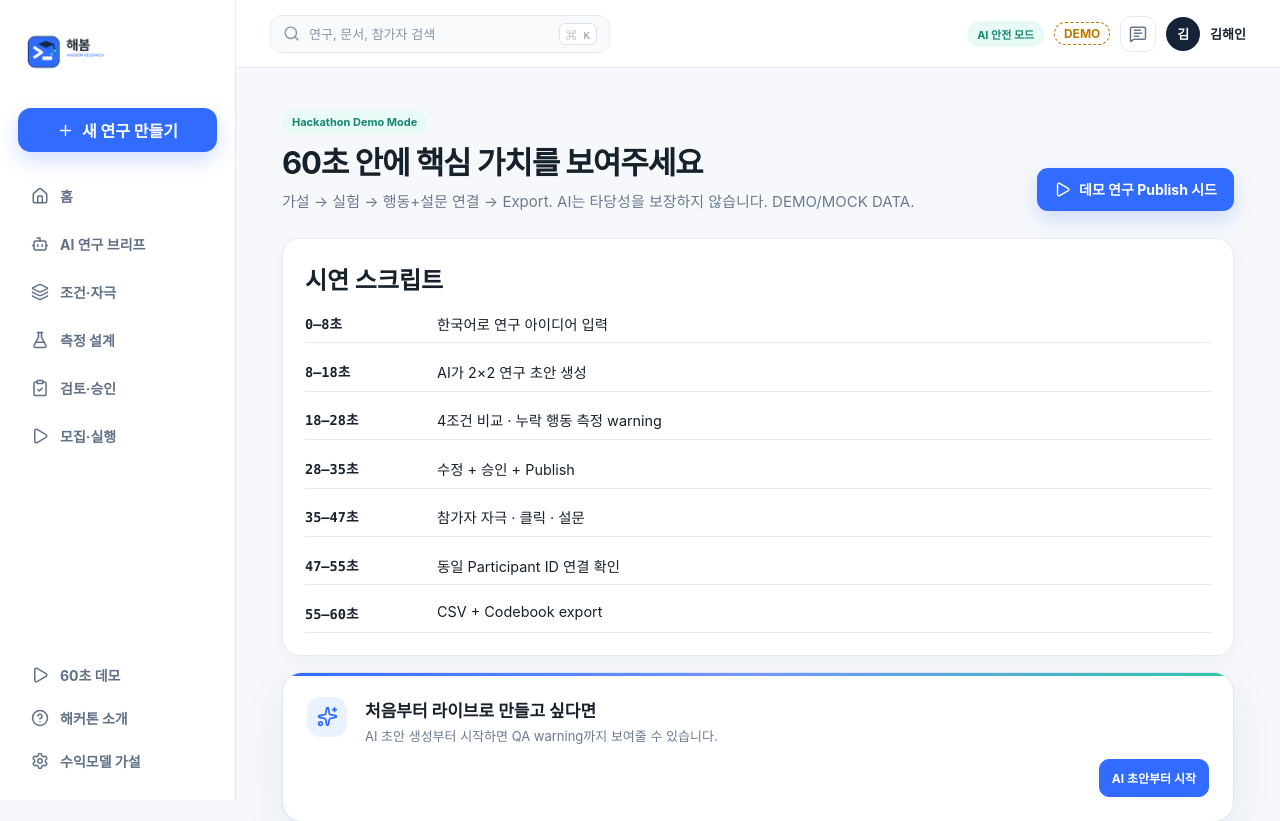
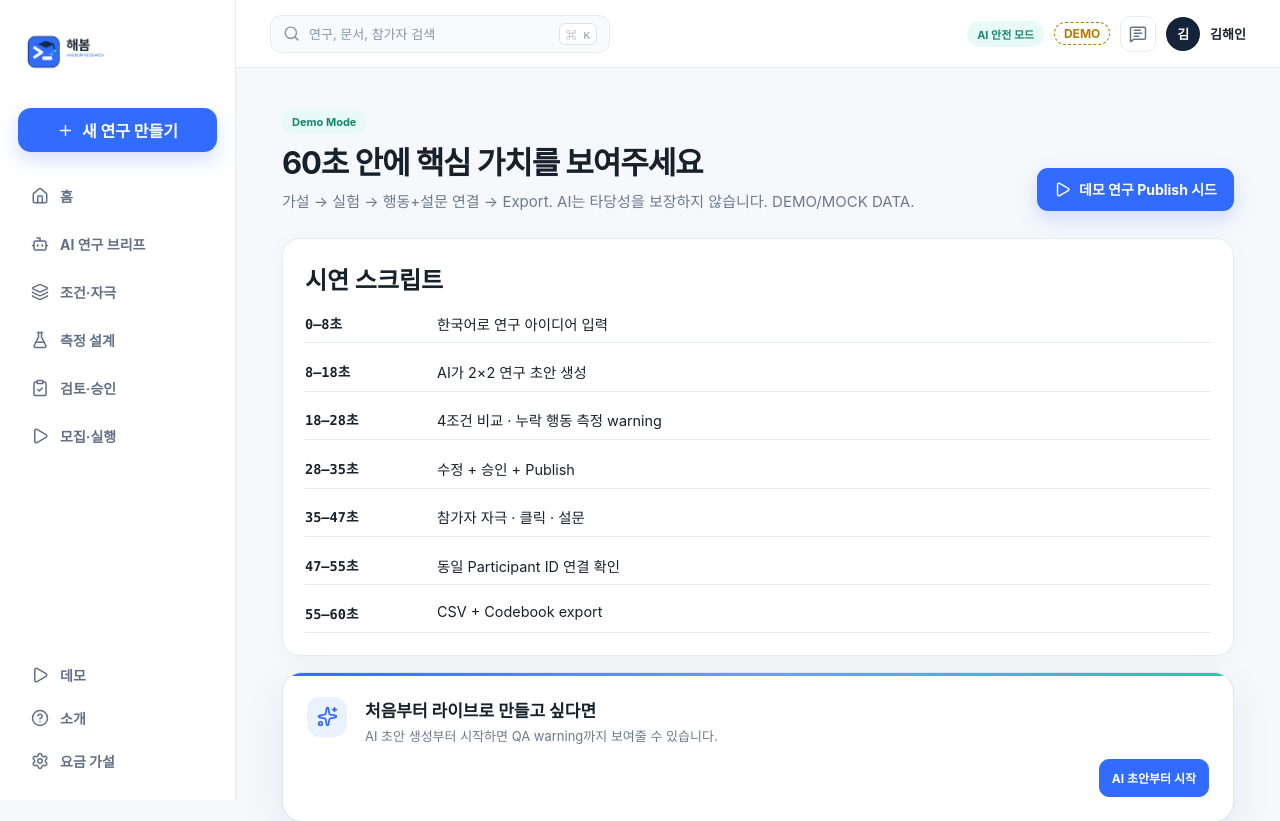
Before and after one commit to mainkim/plotlock-cdr, a Next.js app: page /demo in a window 1280 px wide. Shown: the top 821 px of the page. Built offline with nearby package versions, Linux system fonts and the light colour scheme.

Commit message:
style: remove hackathon wording from sidebar
Rename left-nav labels to 데모/소개/요금 가설 and soften about/demo
pills so the researcher workspace no longer reads as a hackathon page.

Co-authored-by: mainkim <mainkim@users.noreply.github.com>

```diff
--- a/app/about/page.tsx
+++ b/app/about/page.tsx
@@ -9,7 +9,7 @@ export default function AboutPage() {
     <AppShell>
       <div className="page-title">
         <div>
-          <span className="pill mint">해커톤 소개</span>
+          <span className="pill mint">해봄 소개</span>
           <h1>&lt;해봄&gt;</h1>
           <p>
             사회과학 연구자의 가설을 AI로 실제 온라인 실험으로 만들고, 설문과 행동 데이터를 하나로 연결하는 노코드 연구
--- a/app/demo/page.tsx
+++ b/app/demo/page.tsx
@@ -59,7 +59,7 @@ export default function DemoPage() {
     <AppShell>
       <div className="workspace-head">
         <div>
-          <span className="pill mint">Hackathon Demo Mode</span>
+          <span className="pill mint">Demo Mode</span>
           <h1>60초 안에 핵심 가치를 보여주세요</h1>
           <p>가설 → 실험 → 행동+설문 연결 → Export. AI는 타당성을 보장하지 않습니다. DEMO/MOCK DATA.</p>
         </div>
--- a/components/AppShell.tsx
+++ b/components/AppShell.tsx
@@ -120,15 +120,15 @@ function ResearcherShell({ children }: { children: ReactNode }) {
         <div className="sidebar-bottom">
           <Link href="/demo">
             <Play size={18} />
-            <span>60초 데모</span>
+            <span>데모</span>
           </Link>
           <Link href="/about">
             <CircleHelp size={18} />
-            <span>해커톤 소개</span>
+            <span>소개</span>
           </Link>
           <Link href="/pricing">
             <Settings size={18} />
-            <span>수익모델 가설</span>
+            <span>요금 가설</span>
           </Link>
         </div>
       </aside>
```
Also changed, not shown: 1 other file (tests, documents, lock files or other folders).
